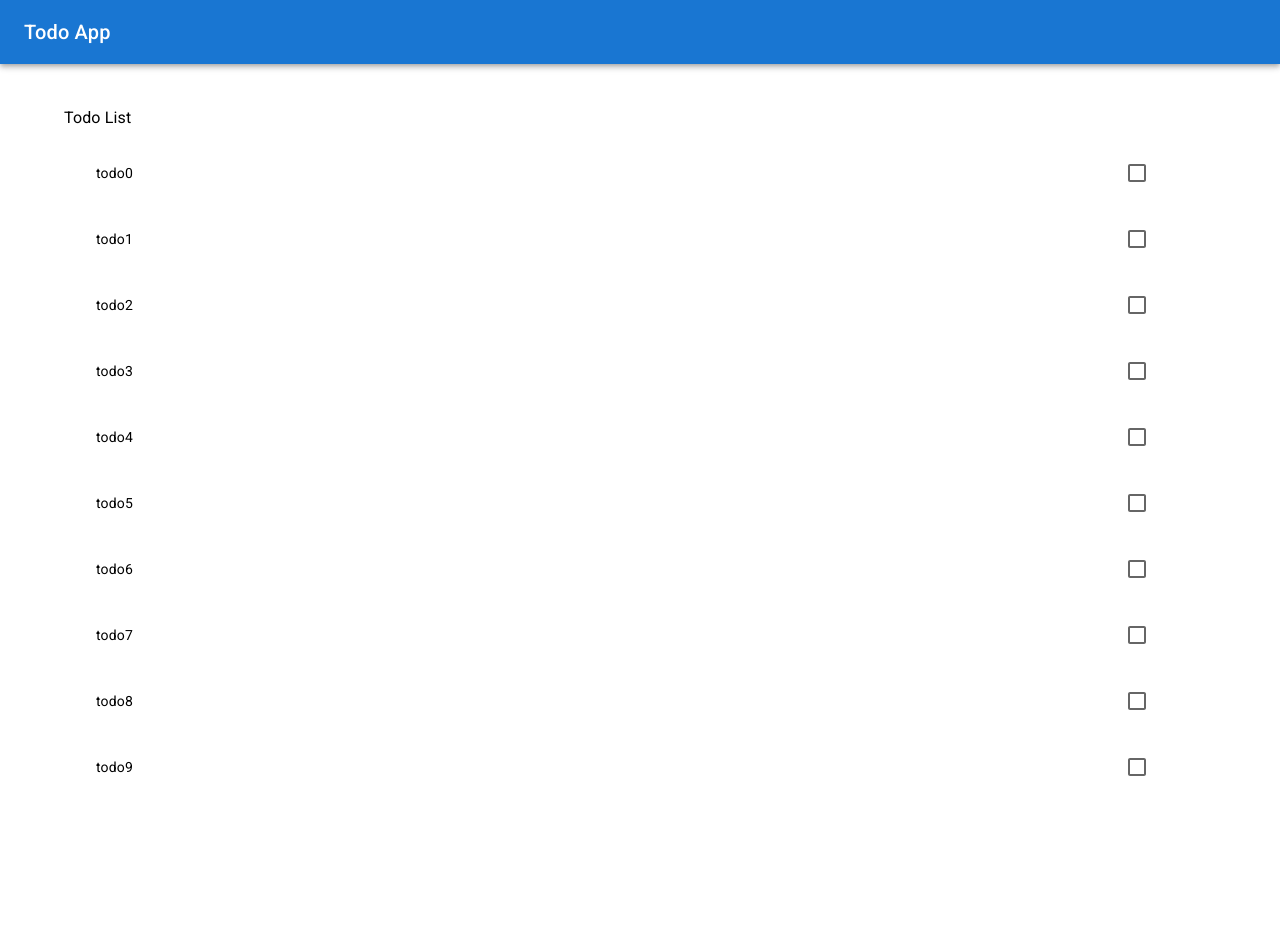
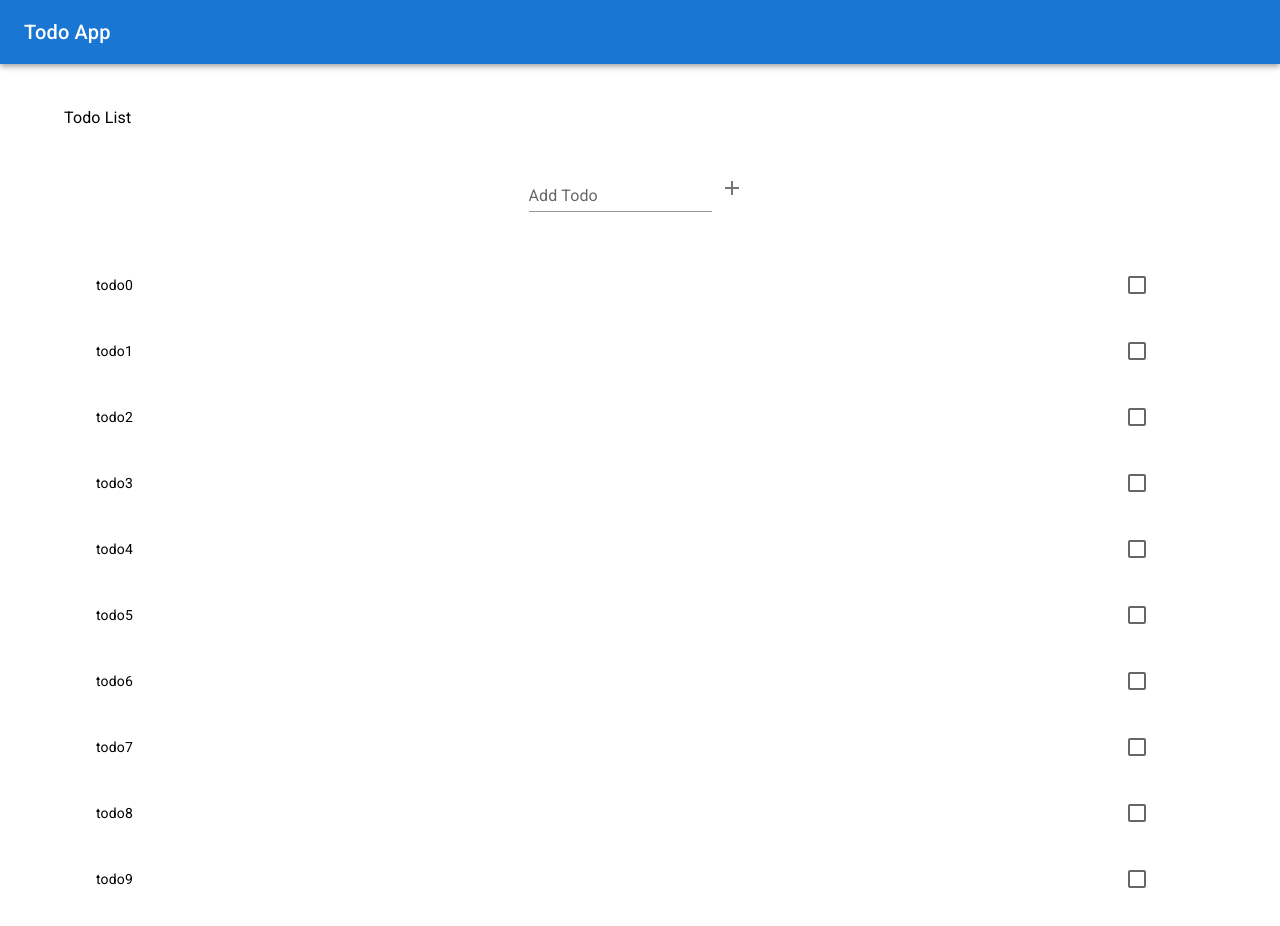
Before and after one commit to suehiro24/nextjs-todo, a Next.js app: page / in a window 1280 px wide. Shown: the top 926 px of the page. Before the commit the page ends 848 px from the top, so only its background shows below. Built offline with nearby package versions, Linux system fonts and the light colour scheme.

Commit message:
feat: Add AddTodoField component

```diff
--- /dev/null
+++ b/components/AddTodoField.tsx
@@ -0,0 +1,40 @@
+import { IconButton, TextField } from '@mui/material'
+import AddIcon from '@mui/icons-material/Add'
+import { Box } from '@mui/system'
+import { useState } from 'react'
+
+export const AddTodoField = ({
+  clickAddIconHandler,
+}: {
+  clickAddIconHandler: (newTodoName: string) => void
+}) => {
+  const [newTodoName, setNewTodoName] = useState<string>('')
+
+  const addTodo = () => {
+    if (!newTodoName) return
+    clickAddIconHandler(newTodoName)
+    setNewTodoName('')
+  }
+
+  return (
+    <Box
+      sx={{
+        my: 4,
+        display: 'flex',
+        flexDirection: 'row',
+        justifyContent: 'center',
+        alignItems: 'center',
+      }}
+    >
+      <TextField
+        label="Add Todo"
+        variant="standard"
+        value={newTodoName}
+        onChange={e => setNewTodoName(e.target.value)}
+      ></TextField>
+      <IconButton aria-label="add todo" onClick={addTodo}>
+        <AddIcon></AddIcon>
+      </IconButton>
+    </Box>
+  )
+}
--- a/pages/index.tsx
+++ b/pages/index.tsx
@@ -3,12 +3,18 @@ import type { NextPage } from 'next'
 import Layout from 'components/Layout'
 import { TodoList, Todo } from 'components/TodoList'
 import todos from 'mocks/todos'
+import { AddTodoField } from 'components/AddTodoField'
 
 const Home: NextPage = () => {
   const [items, setItems] = useState<Todo[]>(todos)
 
+  const clickAddIconHandler = (newTodoName: string) => {
+    setItems([...items, { name: newTodoName, checked: false }])
+  }
+
   return (
     <Layout home={true} title={'Todo List'}>
+      <AddTodoField clickAddIconHandler={clickAddIconHandler}></AddTodoField>
       <TodoList items={items} updateItemsHandler={setItems}></TodoList>
     </Layout>
   )
```
